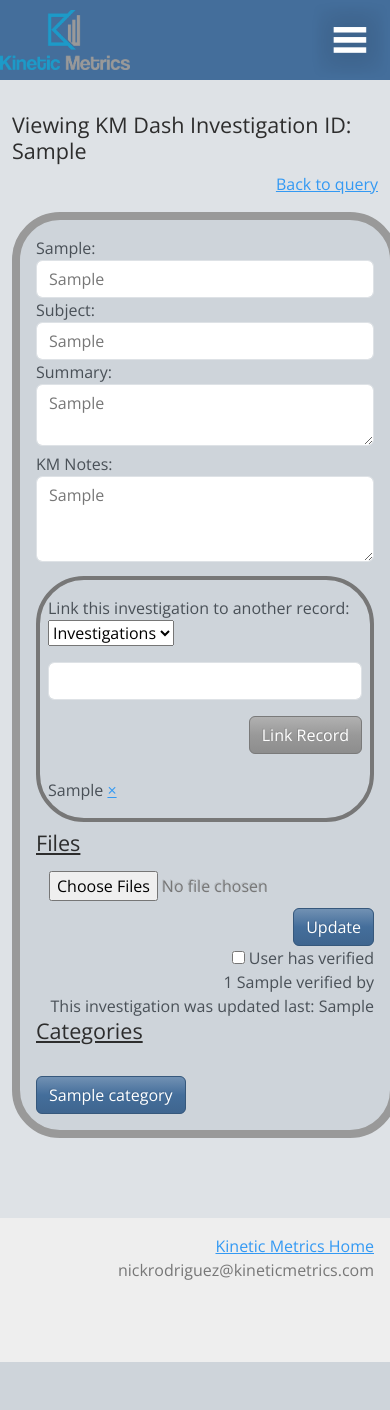
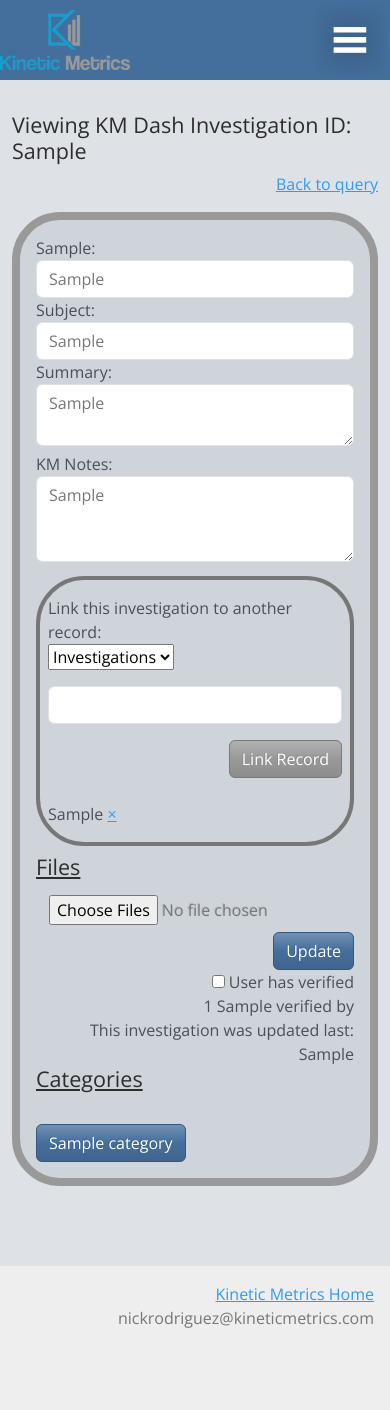
Before and after one commit to costa-rica/kmdashboard03, a Flask app: template app_package/templates/main/dashboard_inv.html in a window 390 px wide. Before the commit the page ends 1362 px from the top, so only its background shows below. Run offline with Flask 3, Linux system fonts and the light colour scheme; the template is opened without the code that fills it: values that come from a table or form of the project are taken from there, most other values are stand-ins (such as "Sample title", 1, 10 or a date in 2020); parts of the project's set-up code (start-up, migrations or seed data) failed here and were passed over; some libraries are stand-ins or nearby versions.

Commit message:
update html/css investigations dash - removed another flex object to fit better in mobile; now moving on to recalls...

```diff
--- a/app_package/static/scss/_search_and_dash.scss
+++ b/app_package/static/scss/_search_and_dash.scss
@@ -41,10 +41,7 @@
 
 /* Dashboard Investigations */
 .dashboard_investigations_page {
-  .dashboard {
-    display: flex;
-    flex-wrap: wrap;
-  }
+
 
   .title_and_stuff {
     padding-top: 2rem;
--- a/app_package/templates/main/dashboard_inv.html
+++ b/app_package/templates/main/dashboard_inv.html
@@ -8,7 +8,7 @@
 
     <div class="dashboard_investigations_page">
 
-        <div class="container dashboard">
+        <div class="container ">
             {{ inv_form.csrf_token }}
             <div class="title_and_stuff hundred_flex and_right and_wrap ">
                 <div class="hundred_flex">
```
Also changed, not shown: app_package/static/css/main.css, 1 other file.
